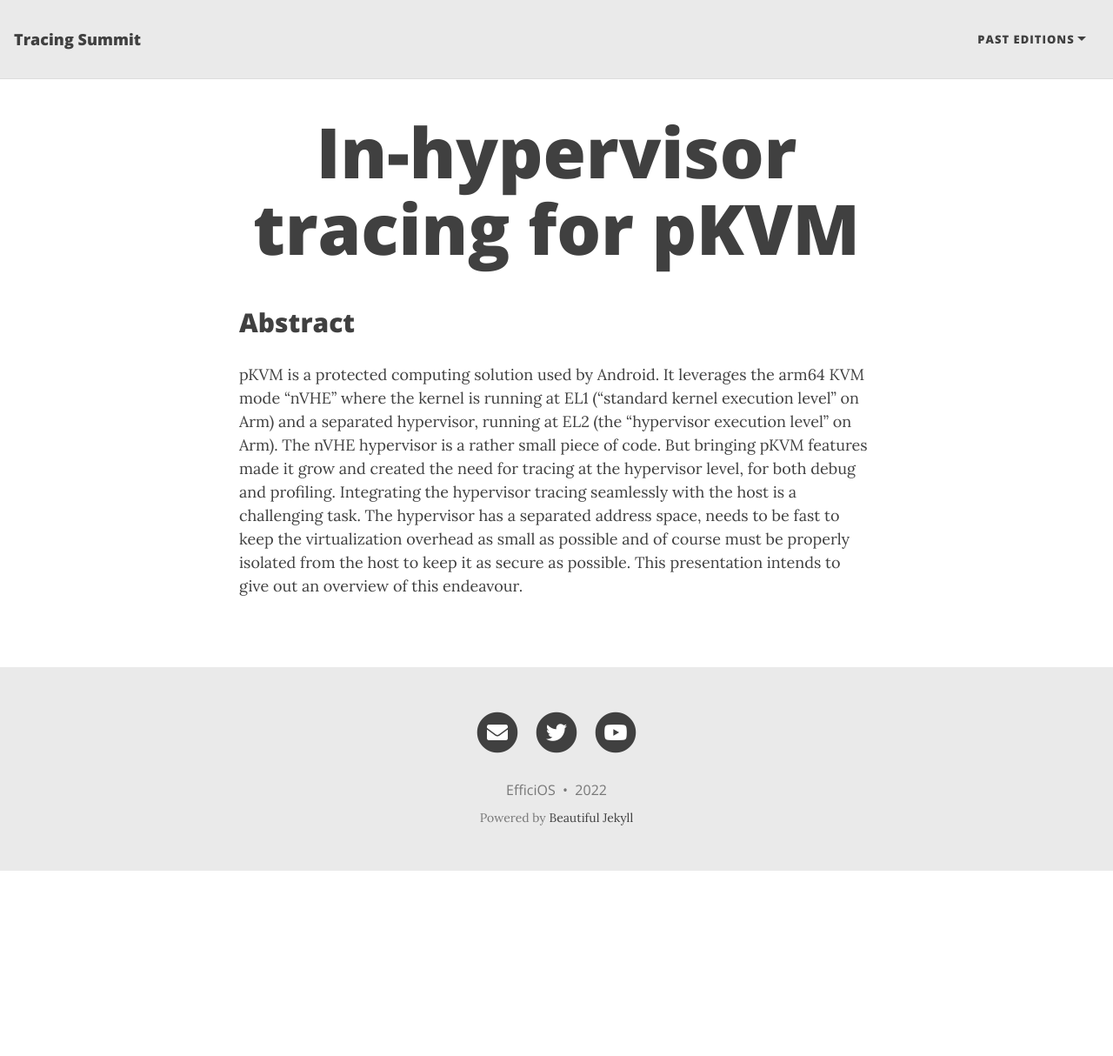
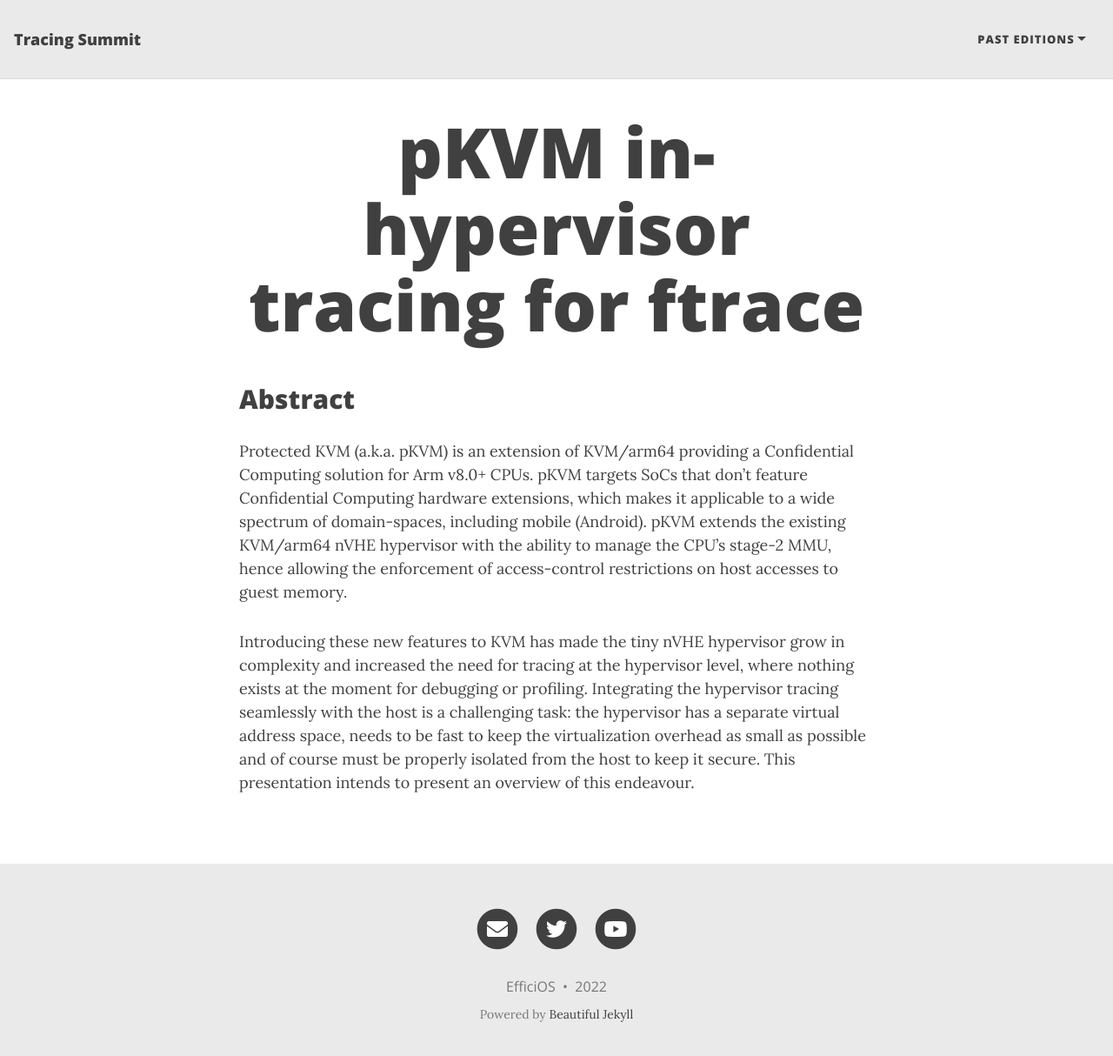
Before and after one commit to tracingsummit/tracingsummit.github.io, a Jekyll site: the page built from ts/2022/hypervisortracing.md, in a window 1280 px wide and 1227 px high. Shown: the top 1214 px of the window at 87% size. Built offline with Jekyll 4.4.1, drawn with Linux system fonts in a browser that asks for light colours; nearby versions of some CDN libraries.

Commit message:
Update pKVM abstract

```diff
--- a/ts/2022/hypervisortracing.md
+++ b/ts/2022/hypervisortracing.md
@@ -1,7 +1,22 @@
 ---
 layout: page
-title: "In-hypervisor tracing for pKVM"
+title: "pKVM in-hypervisor tracing for ftrace"
 ---
 
 ## Abstract
-pKVM is a protected computing solution used by Android. It leverages the arm64 KVM mode "nVHE" where the kernel is running at EL1 ("standard kernel execution level" on Arm) and a separated hypervisor, running at EL2 (the "hypervisor execution level" on Arm). The nVHE hypervisor is a rather small piece of code. But bringing pKVM features made it grow and created the need for tracing at the hypervisor level, for both debug and profiling. Integrating the hypervisor tracing seamlessly with the host is a challenging task. The hypervisor has a separated address space, needs to be fast to keep the virtualization overhead as small as possible and of course must be properly isolated from the host to keep it as secure as possible. This presentation intends to give out an overview of this endeavour.
+Protected KVM (a.k.a. pKVM) is an extension of KVM/arm64 providing a
+Confidential Computing solution for Arm v8.0+ CPUs. pKVM targets SoCs that don't
+feature Confidential Computing hardware extensions, which makes it applicable to
+a wide spectrum of domain-spaces, including mobile (Android). pKVM extends the
+existing KVM/arm64 nVHE hypervisor with the ability to manage the CPU's stage-2
+MMU, hence allowing the enforcement of access-control restrictions on host
+accesses to guest memory.
+
+Introducing these new features to KVM has made the tiny nVHE
+hypervisor grow in complexity and increased the need for tracing at the hypervisor level,
+where nothing exists at the moment for debugging or profiling. Integrating the
+hypervisor tracing seamlessly with the host is a challenging task: the
+hypervisor has a separate virtual address space, needs to be fast to keep the
+virtualization overhead as small as possible and of course must be properly
+isolated from the host to keep it secure. This presentation intends to present
+an overview of this endeavour.
```
Also changed, not shown: index.md (+2 -2 lines).
